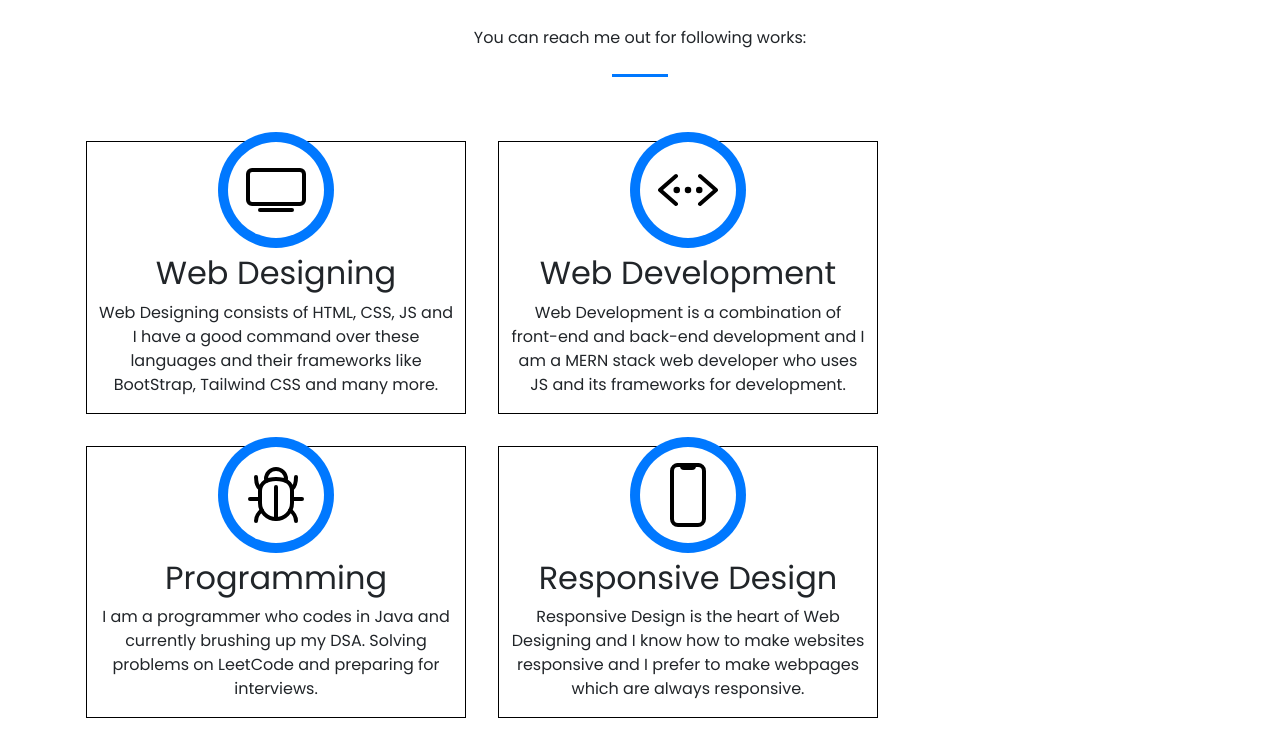
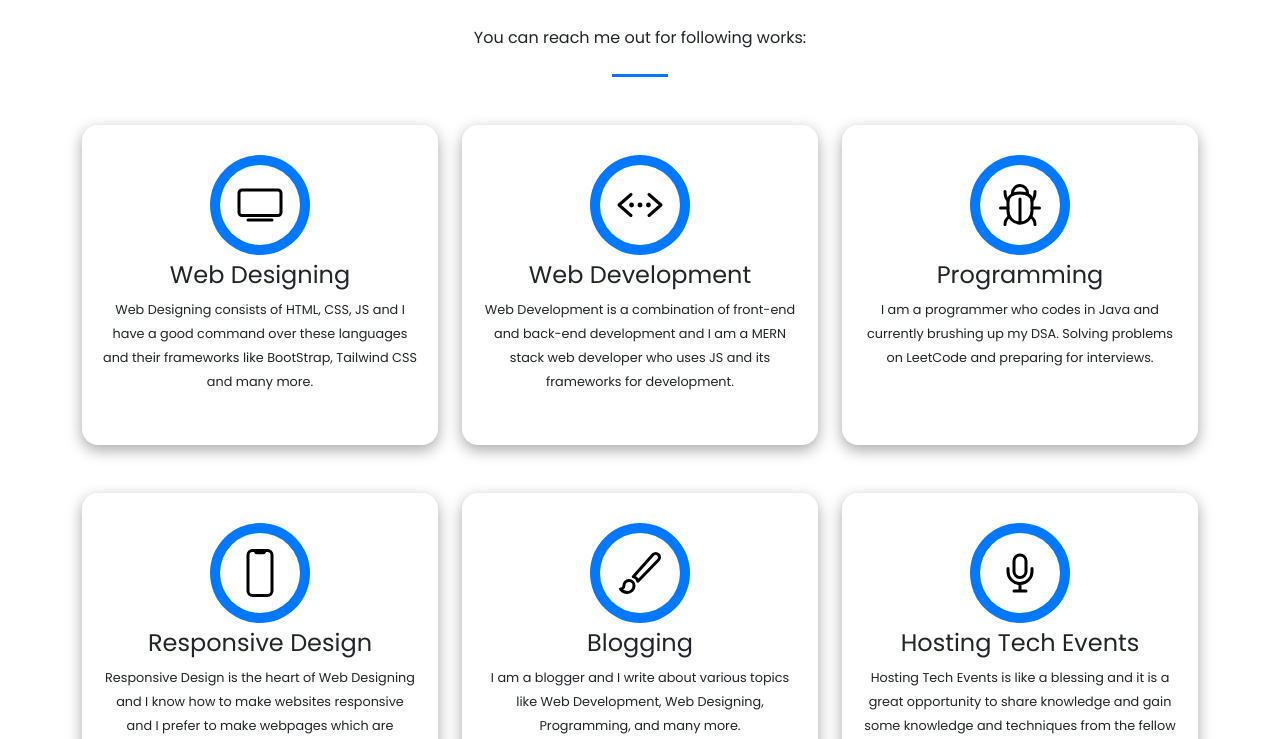
Before and after one commit to PranavTrip/PranavReact, a React (Create React App) app: page / in a window 1280 px wide. Shown: the part 1854-2593 px from the top of the page. Built offline with nearby package versions, Linux system fonts and the light colour scheme.

Commit message:
Service section complete

```diff
--- a/src/App.css
+++ b/src/App.css
@@ -10,5 +10,6 @@ body {
 * {
     margin: 0;
     padding: 0;
+    /* background-color: bisque; */
     box-sizing: border-box;
 }
--- a/src/assets/css/Services.css
+++ b/src/assets/css/Services.css
@@ -1,6 +1,6 @@
 .ico-circle {
-    height: 6rem;
-    width: 6rem;
+    height: 5rem;
+    width: 5rem;
     font-size: 2rem;
     border-radius: 50%;
     line-height: 1.55;
@@ -11,23 +11,26 @@
 }
 
 .service-icon {
-    height: 4rem;
-    width: 4rem;
+    height: 3rem;
+    width: 3rem;
     margin-top: 1rem;
 }
 
-.title-a{
+.title-a {
     font-size: 3rem;
     letter-spacing: 0.2rem;
     font-weight: bold;
     margin-bottom: 1rem;
 }
 
-.s-title{
+.s-title {
+    font-size: 1.5rem;
+    text-align: center;
+
     margin-top: 1rem;
 }
 
-.service-underline{
+.service-underline {
     background-color: #0078ff;
     height: 0.2rem;
     width: 5%;
@@ -35,7 +38,29 @@
     text-align: center;
 }
 
-.service-outer-box{
-    border: 1px solid black;
-    margin: 1rem;
+.service-box{
+    box-shadow: rgba(0, 0, 0, 0.35) 0px 5px 15px;
+    background-color: #fff;
+    padding: 2.5rem 1.3rem;
+    border-radius: 1rem;
+    margin-bottom: 3rem;
+    height: 20rem;
 }
+.s-description{
+    word-wrap: normal;
+    font-size: 0.8rem;
+    line-height: 1.5rem;
+    text-align: center;
+}
+
+.service-ico:hover .ico-circle{
+    transition: all 500ms ease;
+    color: #fff;
+    background-color: #0078ff;
+    box-shadow: 0 0 0 10px #cde1f8;
+}
+.service-ico:hover .service-icon{
+    transition: all 500ms ease;
+    transform: scale(1.1);
+    filter: invert(100%);
+}
--- a/src/components/Services.jsx
+++ b/src/components/Services.jsx
@@ -32,8 +32,8 @@ const Services = () => {
                       </span>
                     </div>
                     <div className="service-content">
-                      <h2 className="s-title text-center">{element.heading}</h2>
-                      <p className="s-description text-center">
+                      <h2 className="s-title">{element.heading}</h2>
+                      <p className="s-description">
                         {element.description}
                       </p>
                     </div>
```
